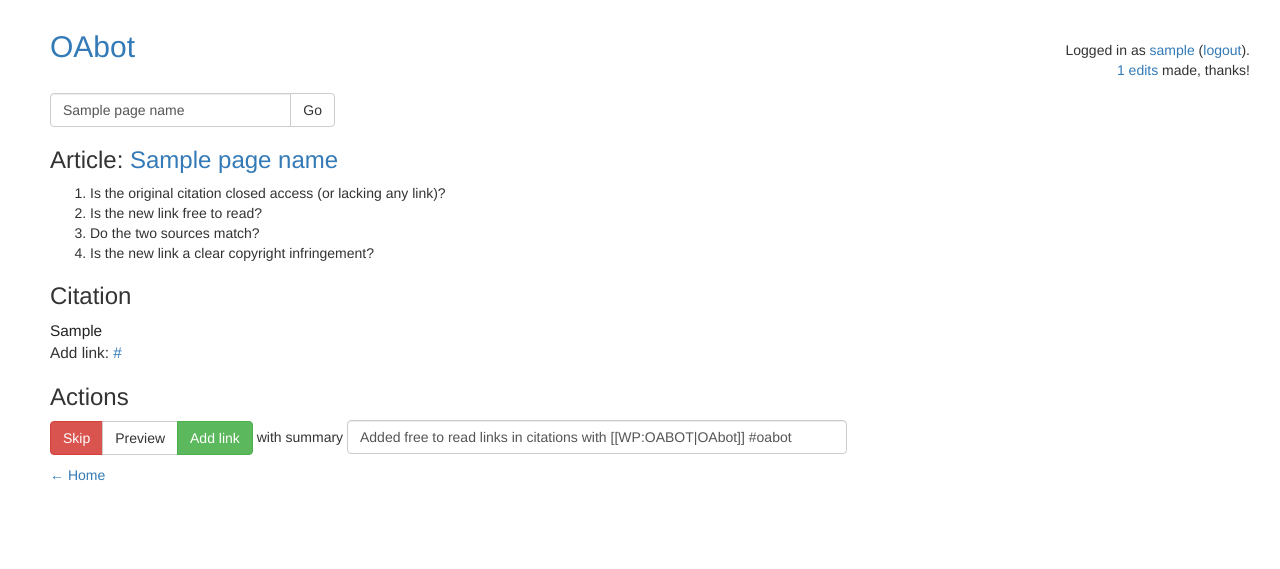
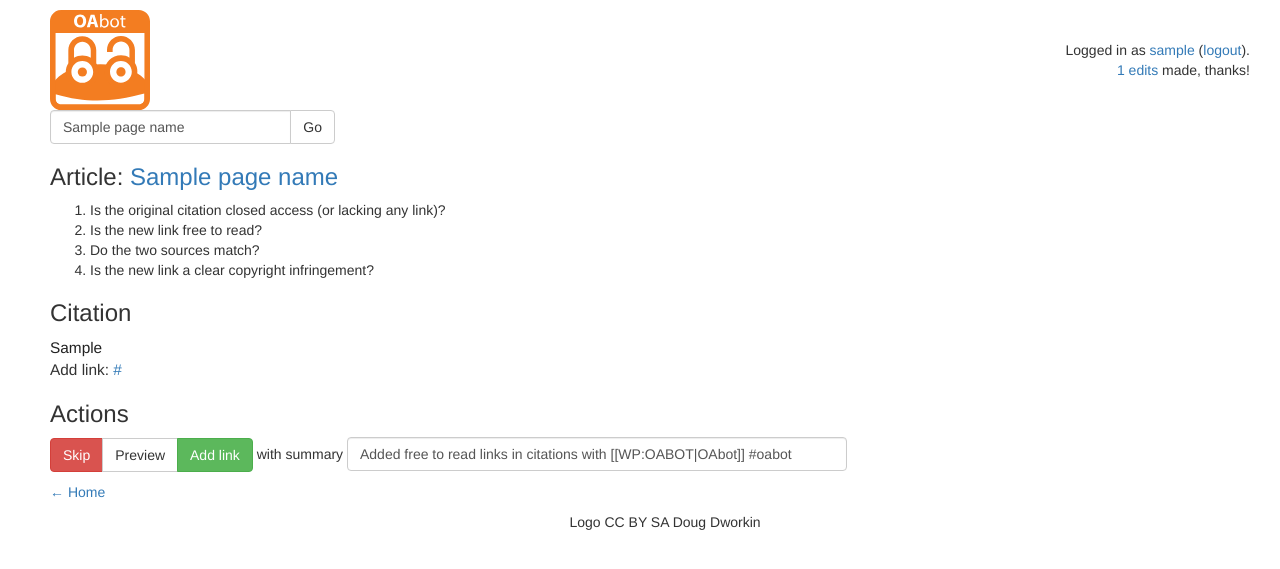
Before and after one commit to quiddity-wp/oabot, a Flask app: template templates/one-edit.html in a window 1280 px wide. Shown: the top 569 px of the page. Run offline with Flask 2, Linux system fonts and the light colour scheme; the template is opened without the code that fills it: most values are stand-ins (such as "Sample title", 1, 10 or a date in 2020); a database or web service that is not in the repository returns one stand-in record (values such as "Sample title"); data that the repository does not hold is empty; parts of the project's set-up code (start-up, migrations or seed data) failed here and were passed over; some libraries are stand-ins or nearby versions.

Commit message:
Add logo on one-link edit page

```diff
--- a/templates/one-edit.html
+++ b/templates/one-edit.html
@@ -13,7 +13,7 @@
 	(<a href="{{ url_for('logout') }}">logout</a>).{% if nb_edits %}<br/>
             <a href="{{ url_for('stats') }}">{{ nb_edits }} edits</a> made, thanks!{% endif %}{% endif %}</p>
 
-        <h2><a href="{{ url_for('index') }}">OAbot</a></h2>
+        <A HREF="http://www.oabot.org"><img src="css/oabot_orange_text_above.svg" alt="OAbot" WIDTH="100px" HEIGHT="100px"></A>
         <br/>
         <div class="row">
             <form action="{{ url_for('process') }}" method="get">
@@ -77,5 +77,7 @@
         {% endif %}
 
         <p><a href="{{ url_for('index') }}">&#8592; Home</a></p>
+
+        <p><center>Logo CC BY SA Doug Dworkin</center></p>
     </body>
 </html>
```
